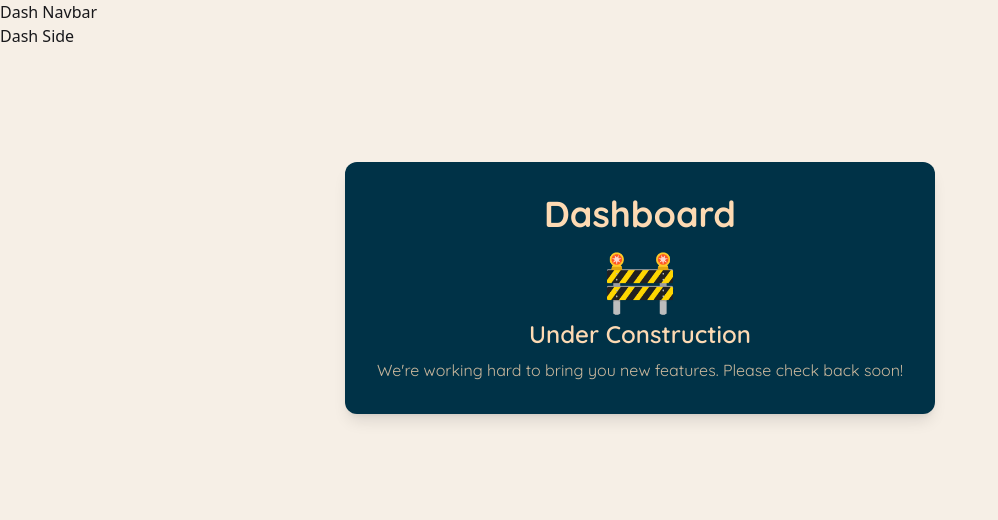
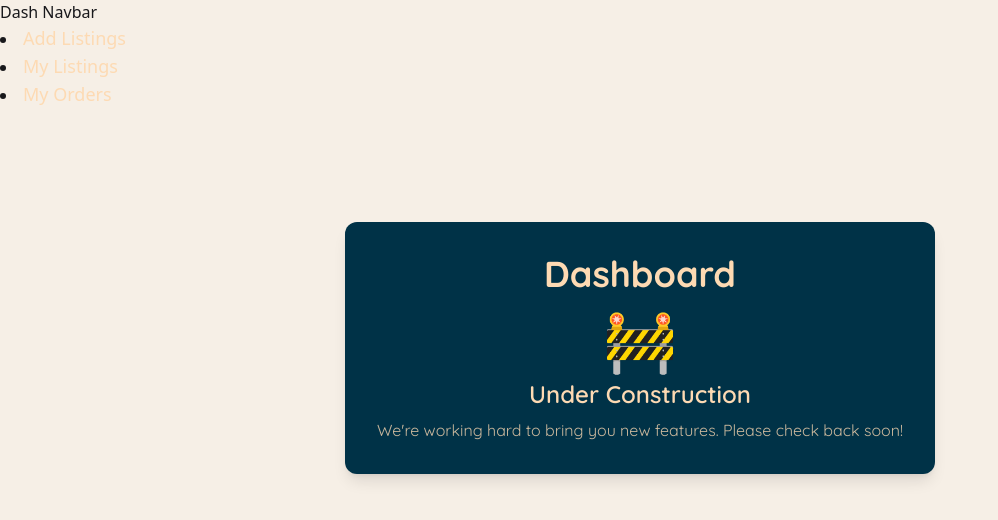
Before and after one commit to AtikHasan16/PawMart, a React (Vite) app: page /dashboard in a window 1280 px wide. Shown: the top 520 px of the page, without its empty margins (0-998 px from the left). Built offline with nearby package versions, Linux system fonts and the light colour scheme; no server answers; sample sign-in values are in the browser's storage.

Commit message:
feat: implement navigation links in DashSide and update Router for new dashboard routes

```diff
--- a/src/Components/Dashboard/DashSide.jsx
+++ b/src/Components/Dashboard/DashSide.jsx
@@ -1,11 +1,35 @@
-import React from 'react';
+import React from "react";
+import { NavLink } from "react-router";
 
 const DashSide = () => {
-    return (
-        <div>
-            Dash Side
-        </div>
-    );
+  return (
+    <div>
+      <li>
+        <NavLink
+          to={"/dashboard/add-products"}
+          className="text-secondary  text-lg "
+        >
+          Add Listings
+        </NavLink>
+      </li>
+      <li>
+        <NavLink
+          to={"/dashboard/my-products"}
+          className="text-secondary  text-lg "
+        >
+          My Listings
+        </NavLink>
+      </li>
+      <li>
+        <NavLink
+          to={"/dashboard/my-orders"}
+          className="text-secondary  text-lg "
+        >
+          My Orders
+        </NavLink>
+      </li>
+    </div>
+  );
 };
 
 export default DashSide;
--- a/src/Components/Shared/Navbar.jsx
+++ b/src/Components/Shared/Navbar.jsx
@@ -28,21 +28,6 @@ const Navbar = () => {
         ""
       ) : (
         <>
-          <li>
-            <NavLink to={"/add-products"} className="text-secondary  text-lg ">
-              Add Listings
-            </NavLink>
-          </li>
-          <li>
-            <NavLink to={"/my-products"} className="text-secondary  text-lg ">
-              My Listings
-            </NavLink>
-          </li>
-          <li>
-            <NavLink to={"/my-orders"} className="text-secondary  text-lg ">
-              My Orders
-            </NavLink>
-          </li>
           <li>
             <NavLink to={"/dashboard"} className="text-secondary  text-lg ">
               Dashboard
--- a/src/Routes/Router.jsx
+++ b/src/Routes/Router.jsx
@@ -20,6 +20,7 @@ import Contact from "../Pages/Contact";
 import Support from "../Pages/Support";
 import DashLayout from "../Layouts/DashLayout";
 import Dashboard from "../Pages/DashBoard/Dashboard";
+import MyProfile from "../Pages/DashBoard/MyProfile";
 
 const router = createBrowserRouter([
   {
@@ -60,23 +61,7 @@ const router = createBrowserRouter([
         path: "/support",
         element: <Support></Support>,
       },
-      {
-        path: "/add-products",
-        element: (
-          <PrivateRoute>
-            <AddListing></AddListing>
-          </PrivateRoute>
-        ),
-      },
-      {
-        path: "/my-products",
 
-        element: (
-          <PrivateRoute>
-            <MyListing></MyListing>
-          </PrivateRoute>
-        ),
-      },
       {
         path: "/update-listing/:id",
         element: (
@@ -85,15 +70,7 @@ const router = createBrowserRouter([
           </PrivateRoute>
         ),
       },
-      {
-        path: "/my-orders",
 
-        element: (
-          <PrivateRoute>
-            <MyOrders></MyOrders>
-          </PrivateRoute>
-        ),
-      },
       {
         path: "/login",
         element: (
@@ -125,6 +102,40 @@ const router = createBrowserRouter([
         index: true,
         element: <Dashboard></Dashboard>,
       },
+      {
+        path: "/dashboard/my-profile",
+        element: (
+          <PrivateRoute>
+            <MyProfile></MyProfile>
+          </PrivateRoute>
+        ),
+      },
+      {
+        path: "/dashboard/my-orders",
+
+        element: (
+          <PrivateRoute>
+            <MyOrders></MyOrders>
+          </PrivateRoute>
+        ),
+      },
+      {
+        path: "/dashboard/add-products",
+        element: (
+          <PrivateRoute>
+            <AddListing></AddListing>
+          </PrivateRoute>
+        ),
+      },
+      {
+        path: "/dashboard/my-products",
+
+        element: (
+          <PrivateRoute>
+            <MyListing></MyListing>
+          </PrivateRoute>
+        ),
+      },
     ],
   },
 ]);
```
